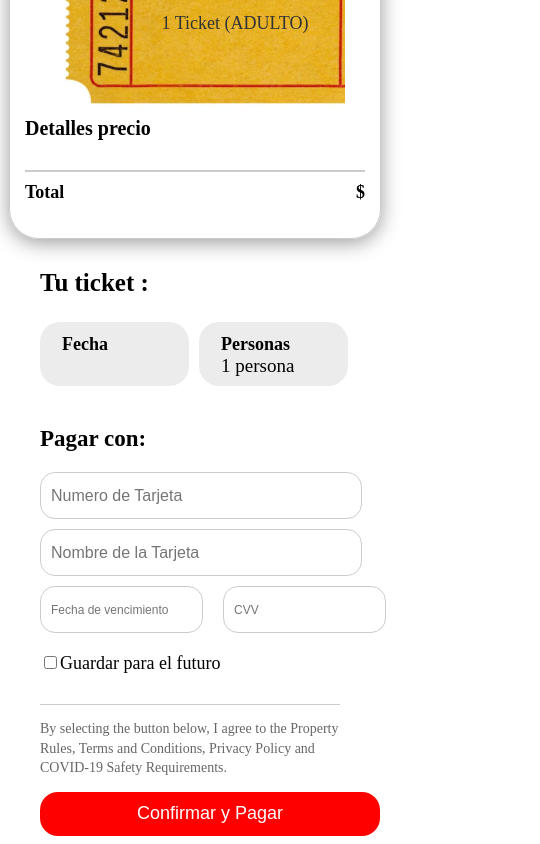
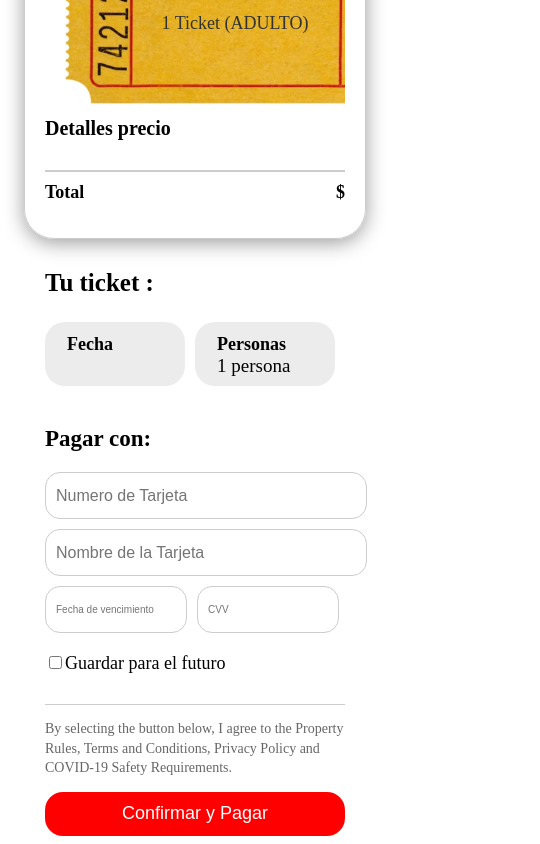
Before and after one commit to gabadabaduu/hackaton, an Angular app: page /app-checkout in a window 390 px wide. Shown: the part 659-1503 px from the top of the page, 540 px wide, since content can reach past the window. Built offline with nearby package versions, Linux system fonts and the light colour scheme.

Commit message:
Checkout con responsive

```diff
--- a/src/app/Modules/Usuario/Paginas/checkout/css/checkout2.component.css
+++ b/src/app/Modules/Usuario/Paginas/checkout/css/checkout2.component.css
@@ -1,6 +1,6 @@
 
 .form-group2 {
-    padding-right: 20px;
+    margin-right: 20px;
   }
 
   .horizontal-group {
--- a/src/app/Modules/Usuario/Paginas/checkout/css/checkout4.component.css
+++ b/src/app/Modules/Usuario/Paginas/checkout/css/checkout4.component.css
@@ -32,7 +32,7 @@
     }
     .ticket {
       margin-left: 0px;
-      width: 500px;
+      width: 300px;
     }
     .detail {
       width: 125px;
@@ -47,11 +47,11 @@
     }
     .horizontal-group {
       margin-left: 0px;
-      width: 300px;
+      width: 240px;
     }
     .input-field2 {
-      width: 141px;
-      font-size: 12px;
+      width: 120px;
+      font-size: 10px;
     }
     .input-field{
       width: 300px;
@@ -62,24 +62,24 @@
     }
     .experiencia {
       margin-right: 0px;
-      width: 300px;
+      width: 270px;
     }
     .ticket-label {
       margin-right: 0px;
-      width: 300px;
+      width: 270px;
     }
     .FP{
-      width: 310px;
+      width: 300px;
     }
     .payment-container {
       width: 300px;
     }
     .ticket-pay {
-      width: 340px;
+      width: 300px;
       font-size: 20px;
     }
     .pay-button {
-      width: 340px;
+      width: 300px;
     }
     .ticket-seter {
       width: 300px;
@@ -88,4 +88,7 @@
       font-size: 10px;
       margin-left: 80px;
     }
+    .form-group2 {
+      margin-right: 10px;
+    }
   }
```
